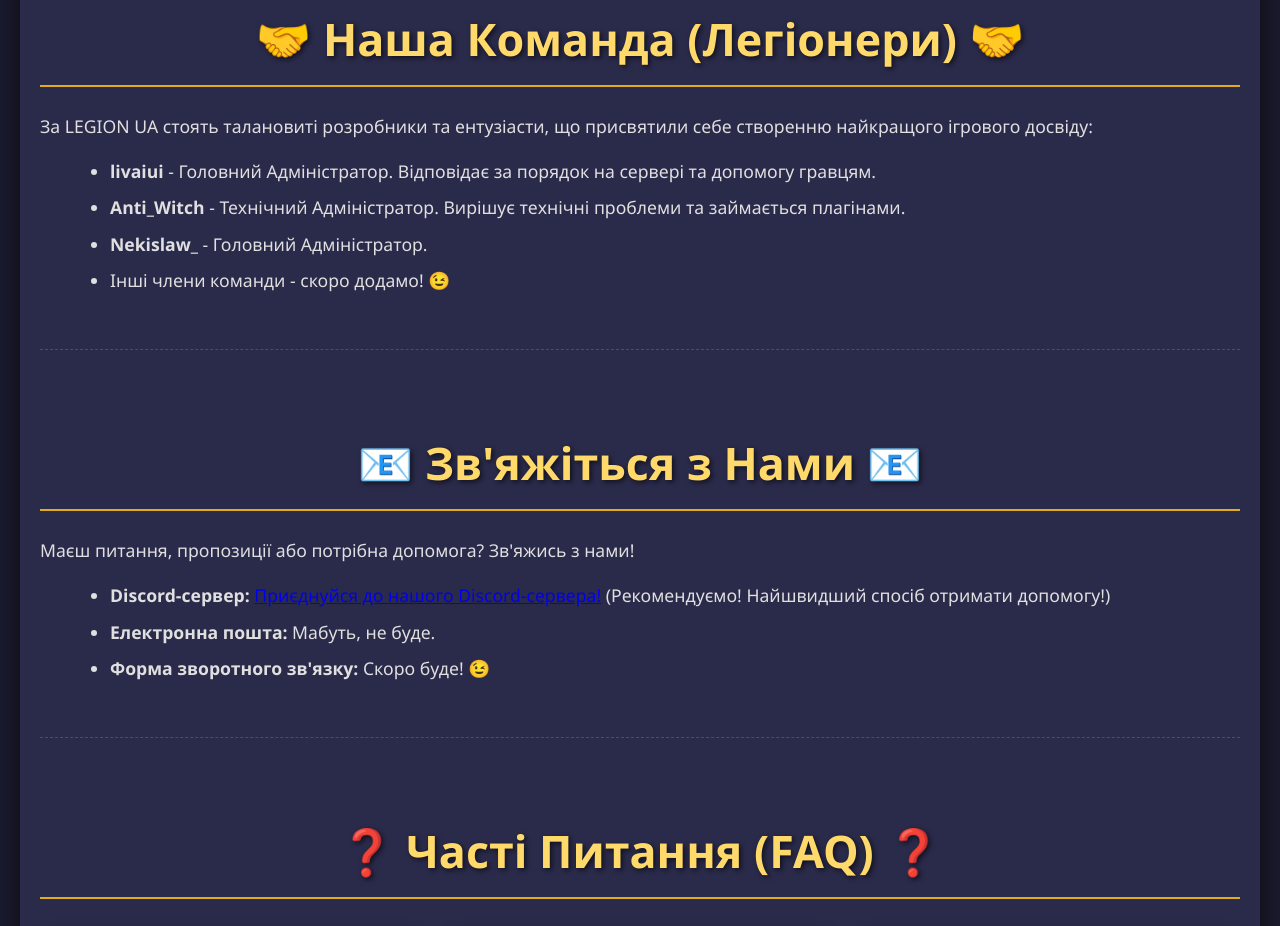
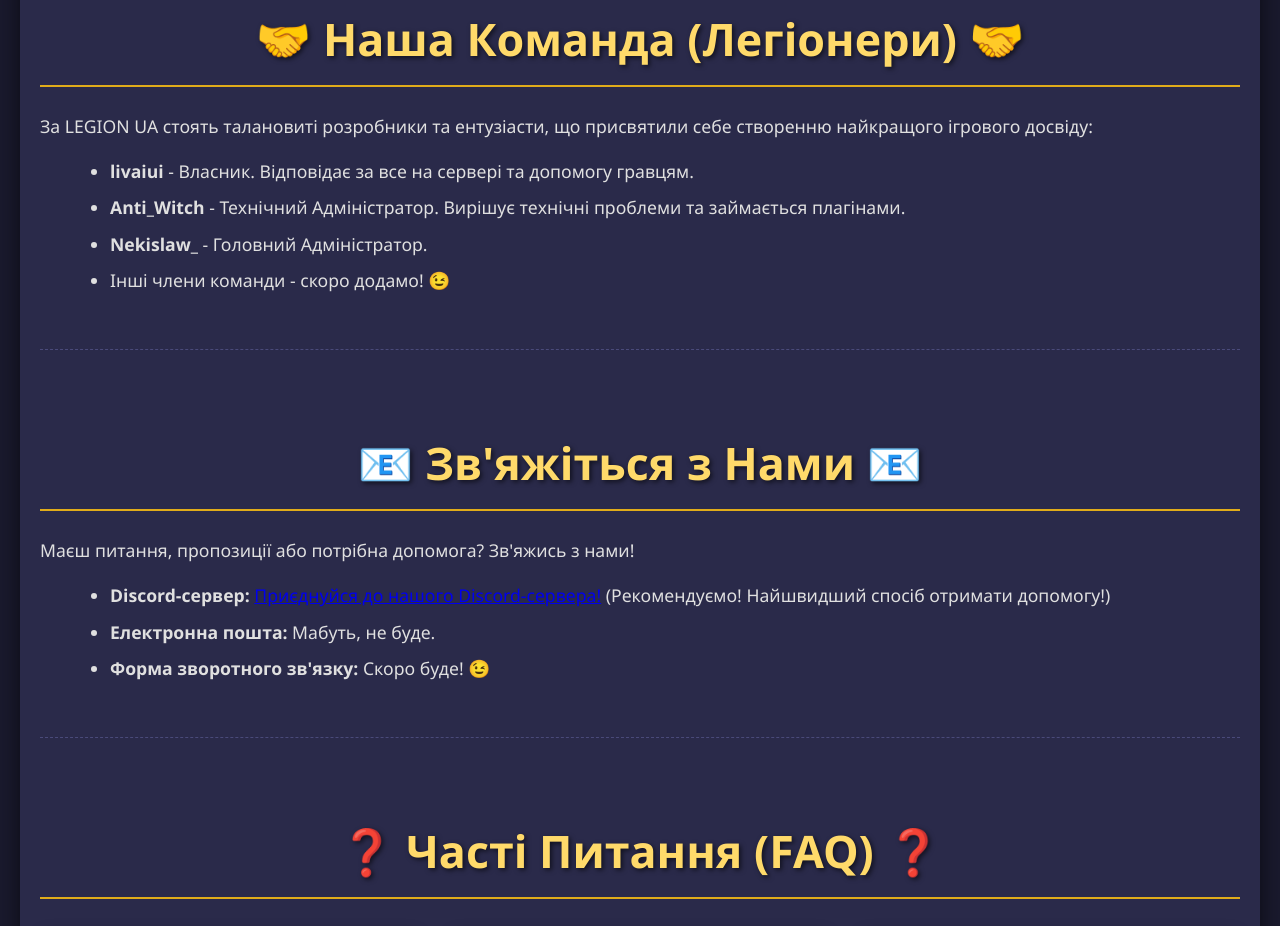
Before and after one commit to Taras2016666/legionuasite, a plain HTML site: page index.html in a window 1280 px wide. Shown: the part 2804-3730 px from the top of the page. Drawn offline with Linux system fonts and the light colour scheme.

Commit message:
Update index.html

```diff
--- a/index.html
+++ b/index.html
@@ -501,7 +501,7 @@
     <h2>🤝 Наша Команда (Легіонери) 🤝</h2>
     <p>За LEGION UA стоять талановиті розробники та ентузіасти, що присвятили себе створенню найкращого ігрового досвіду:</p>
     <ul>
-      <li><strong>livaiui</strong> - Головний Адміністратор. Відповідає за порядок на сервері та допомогу гравцям.</li>
+      <li><strong>livaiui</strong> - Власник. Відповідає за все на сервері та допомогу гравцям.</li>
       <li><strong>Anti_Witch</strong> - Технічний Адміністратор. Вирішує технічні проблеми та займається плагінами.</li>
       <li><strong>Nekislaw_</strong> - Головний Адміністратор.</li>
       <li>Інші члени команди - скоро додамо! 😉</li>
```
